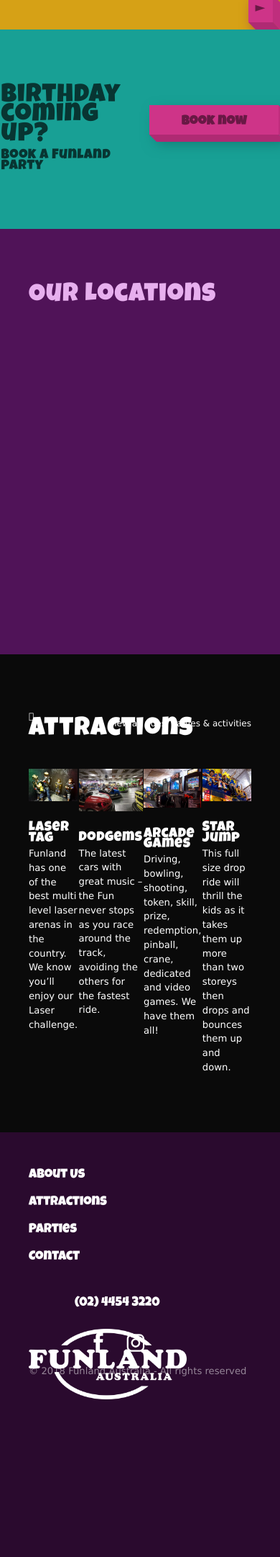
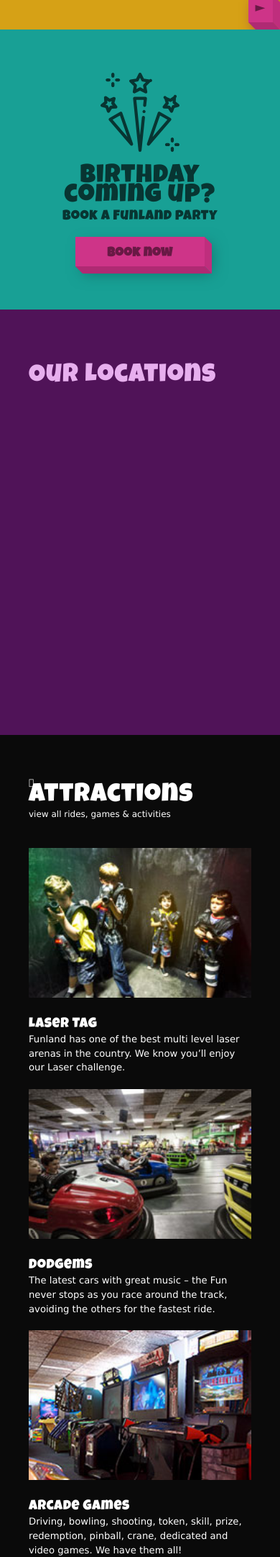
Before and after one commit to angusm73/Funland, a PHP site: page / in a window 390 px wide. Shown: the part 753-2916 px from the top of the page at 72% size. Before the commit the page ends 2697 px from the top, so only its background shows below. Run offline with PHP 8.4, Linux system fonts and the light colour scheme; data that the repository does not hold is empty; some libraries are stand-ins or nearby versions.

Commit message:
Mobile opt

```diff
--- a/src/javascript/game.js
+++ b/src/javascript/game.js
@@ -42,7 +42,7 @@
 			top: header.clientHeight,
 			behavior: "smooth"
 		})
-		document.body.style.overflow = 'hidden'
+		document.body.classList.add('gamemode')
 		this.sortShapes()
 		this.score = 0
 		this.renderScore()
@@ -92,7 +92,7 @@
 	}
 
 	finishGame() {
-		document.body.style.overflow = ''
+		document.body.classList.add('gamemode')
 		document.body.removeEventListener("touchmove", this._preventScroll, false);
 		if (this.win_screen) {
 			this.win_screen.parentNode.removeChild(this.win_screen)
--- a/src/js/game.js
+++ b/src/js/game.js
@@ -62,7 +62,7 @@
 				top: header.clientHeight,
 				behavior: "smooth"
 			});
-			document.body.style.overflow = 'hidden';
+			document.body.classList.add('gamemode');
 			this.sortShapes();
 			this.score = 0;
 			this.renderScore();
@@ -123,7 +123,7 @@
 	}, {
 		key: 'finishGame',
 		value: function finishGame() {
-			document.body.style.overflow = '';
+			document.body.classList.add('gamemode');
 			document.body.removeEventListener("touchmove", this._preventScroll, false);
 			if (this.win_screen) {
 				this.win_screen.parentNode.removeChild(this.win_screen);
--- a/src/scss/_footer.scss
+++ b/src/scss/_footer.scss
@@ -13,19 +13,18 @@
 		flex-wrap: wrap;
 	}
 	.logo {
+        @extend %transition;
         position: relative;
         display: block;
 		margin: -55px 0;
         min-width: 220px;
         max-width: 220px;
-        &::before {
-            position: absolute;
-            content: '';
-            top: 5px;
-            bottom: 5px;
-            left: 40px;
-            right: 45px;
-            border-radius: 100%;
+        opacity: 0.5;
+        &:hover {
+            opacity: 0.8;
+        }
+        &:active {
+            opacity: 1;
         }
 		img {
             position: relative;
@@ -108,3 +107,35 @@
         margin: 0 -40px;
     }
 }
+
+@media (max-width: 720px) {
+    .footer {
+        text-align: center;
+        footer {
+            flex-direction: column;
+        }
+        .logo {
+            margin: 0 auto $mobile-pad/2;
+        }
+        .footer-nav {
+            flex-direction: row;
+            flex-wrap: wrap;
+            justify-content: center;
+            a {
+                padding-left: $mobile-pad/4;
+                padding-right: $mobile-pad/4;
+            }
+        }
+        .social {
+            margin-bottom: $mobile-pad/2;
+            order: 1;
+            a {
+                padding-top: 5px;
+                padding-bottom: 5px;
+            }
+        }
+        .copyright {
+            order: 2;
+        }
+    }
+}
--- a/src/scss/_game.scss
+++ b/src/scss/_game.scss
@@ -1,3 +1,7 @@
+body.gamemode {
+    overflow: hidden;
+    height: 100vh;
+}
 .background {
     position: fixed;
     top: 0;
--- a/src/scss/_vars.scss
+++ b/src/scss/_vars.scss
@@ -15,3 +15,4 @@
 
 // Sizing
 $pad: 80px;
+$mobile-pad: 60px;
--- a/src/scss/main.scss
+++ b/src/scss/main.scss
@@ -367,7 +367,7 @@
 /* --- CTA ROW --- */
 .cta-row {
     position: relative;
-    padding: 80px 40px 80px 0;
+    padding: 80px 40px;
     background: darken($cyan, 10%);
     color: darken($cyan, 34%);
     display: flex;
@@ -396,6 +396,23 @@
         &:active {
             box-shadow: 5px 5px 30px darken($cyan, 20%);
         }
+    }
+    @media (min-width: 1281px) {
+        padding-left: 0;
+    }
+    @media (max-width: 740px) {
+        flex-direction: column;
+        text-align: center;
+        .text, .btn {
+            margin-top: 20px;
+        }
+        .img-wrapper {
+            width: 110px;
+        }
+    }
+    @media (max-width: 500px) {
+        padding-top: $mobile-pad;
+        padding-bottom: $mobile-pad;
     }
 }
 
@@ -434,18 +451,27 @@
     display: flex;
     flex-wrap: wrap;
     justify-content: space-between;
-    padding: 80px 40px;
+    padding: $pad 40px $pad - 20px;
     background: #0A0A0A;
     z-index: 1;
+    @media (max-width: 500px) {
+        padding-top: $mobile-pad;
+        padding-bottom: $mobile-pad - 20px;
+    }
     h2 {
         width: 100%;
         margin-bottom: 40px;
     }
     .view-all {
         @extend %link;
-        position: absolute;
-        top: 90px;
-        right: 40px;
+        @media (min-width: 551px) {
+            position: absolute;
+            top: 90px;
+            right: 40px;
+        }
+        @media (max-width: 550px) {
+            margin: -35px 0 40px;
+        }
         color: #FFF;
         &:hover {
             color: $pink;
@@ -455,7 +481,16 @@
         }
     }
     .attraction {
-        flex-basis: 22%;
+        margin-bottom: 20px;
+        @media (min-width: 901px) {
+            flex-basis: 22%;
+        }
+        @media (min-width: 501px) and (max-width: 900px) {
+            flex-basis: 47%;
+        }
+        @media (max-width: 500px) {
+            flex-basis: 100%;
+        }
         img {
             display: block;
             width: 100%;
```
Also changed, not shown: src/index.php (+0 -10 lines), src/css/main.css, 1 other file.
